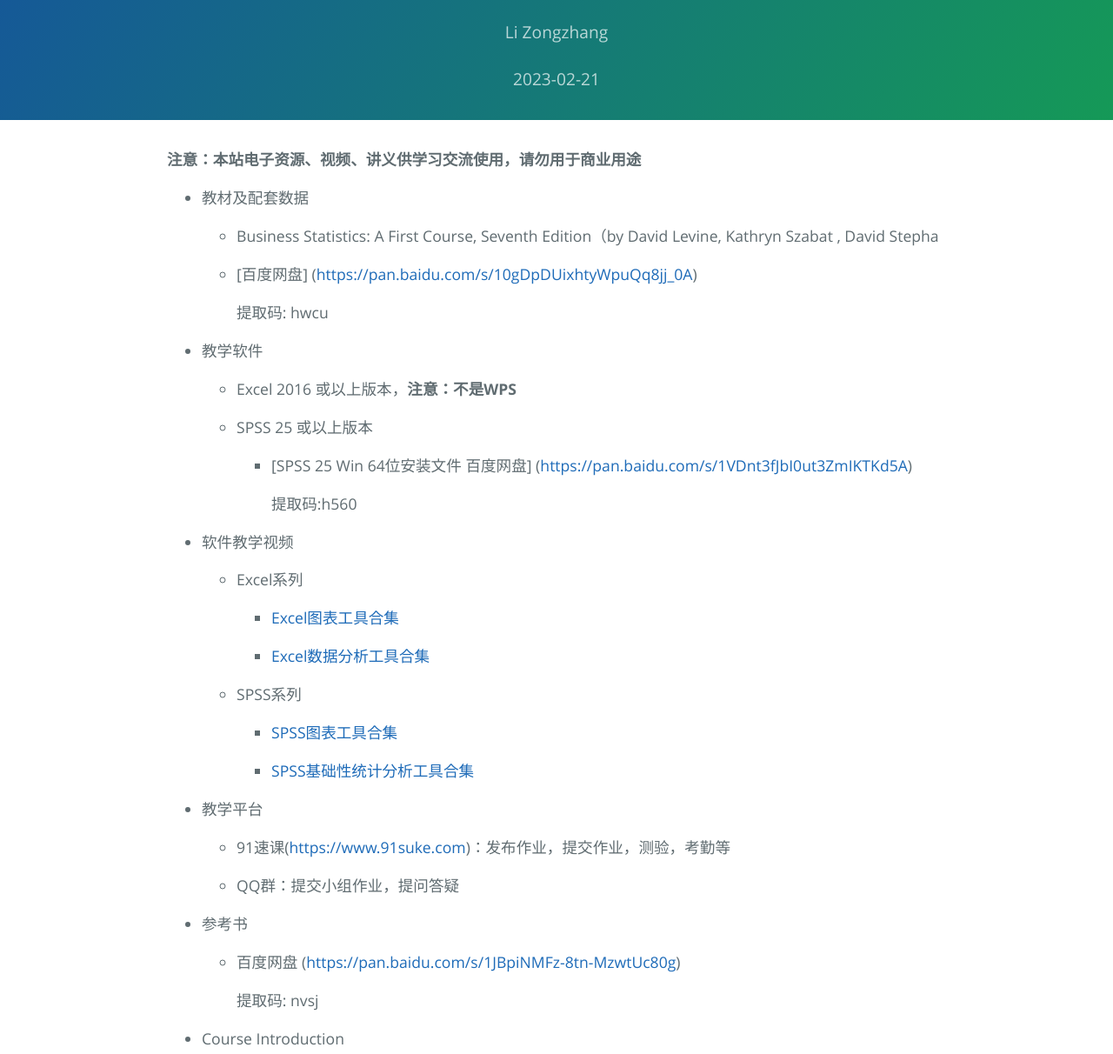
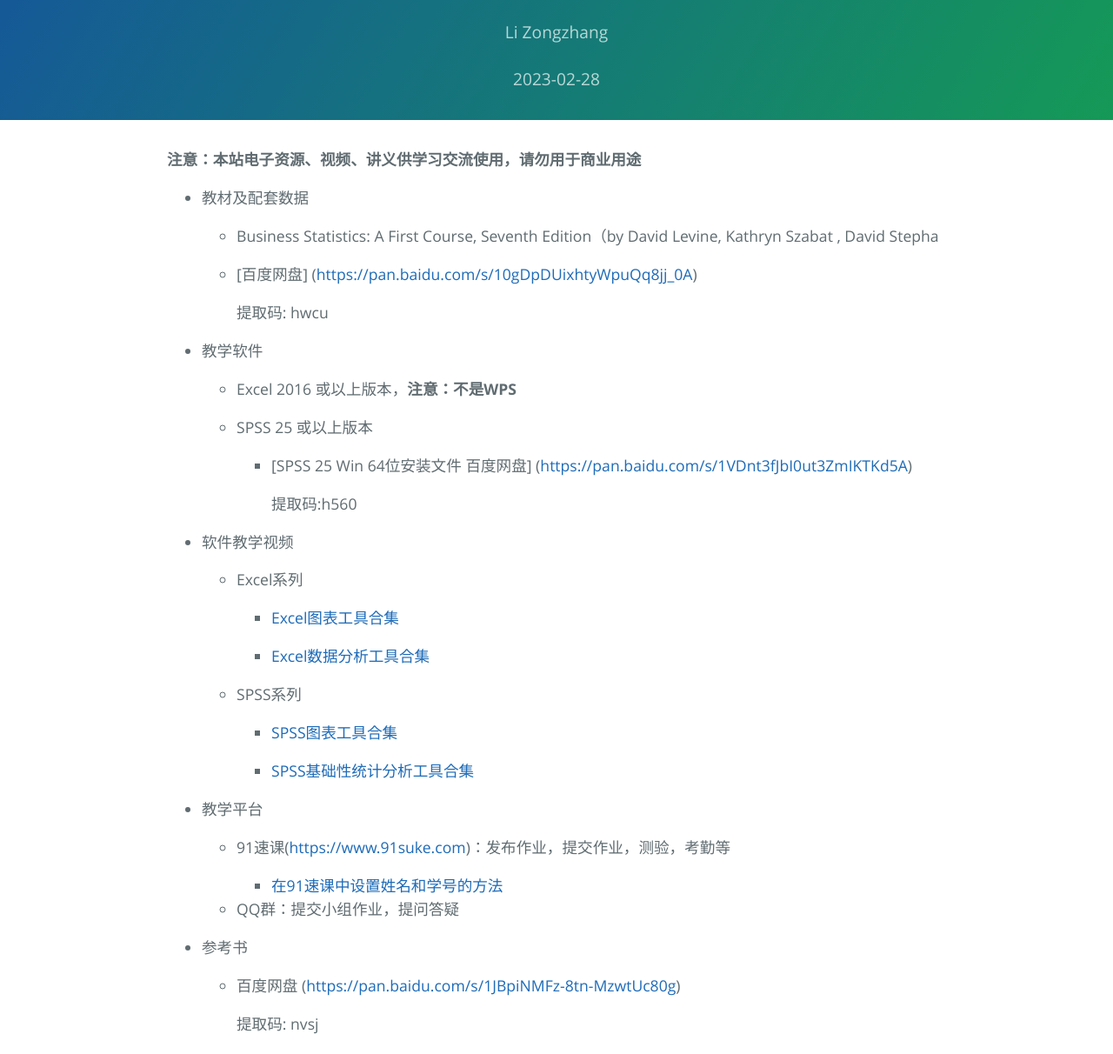
Before and after one commit to lizongzhang/business_stat, a plain HTML site: page index.html in a window 1280 px wide. Shown: the part 75-1287 px from the top of the page at 87% size. Drawn offline with nearby package versions, Linux system fonts and the light colour scheme; some packages are replaced by stand-ins of ours.

Commit message:
Add files via upload

```diff
--- a/index.html
+++ b/index.html
@@ -12,7 +12,7 @@
 
 <meta name="author" content="Li Zongzhang" />
 
-<meta name="date" content="2023-02-21" />
+<meta name="date" content="2023-02-28" />
 
 <title>Statistics</title>
 
@@ -59,7 +59,7 @@ code span.ot { color: #007020; }
 <section class="page-header">
 <h1 class="title toc-ignore project-name">Statistics</h1>
 <h4 class="author project-author">Li Zongzhang</h4>
-<h4 class="date project-date">2023-02-21</h4>
+<h4 class="date project-date">2023-02-28</h4>
 </section>
 
 
@@ -98,7 +98,10 @@ Levine, Kathryn Szabat , David Stepha</p></li>
 </ul></li>
 <li><p>教学平台</p>
 <ul>
-<li><p>91速课(<a href="https://www.91suke.com" class="uri">https://www.91suke.com</a>)：发布作业，提交作业，测验，考勤等</p></li>
+<li><p>91速课(<a href="https://www.91suke.com" class="uri">https://www.91suke.com</a>)：发布作业，提交作业，测验，考勤等</p>
+<ul>
+<li><a href="https://lizongzhang.github.io/stat/91.html">在91速课中设置姓名和学号的方法</a></li>
+</ul></li>
 <li><p>QQ群：提交小组作业，提问答疑</p></li>
 </ul></li>
 <li><p>参考书</p>
```
